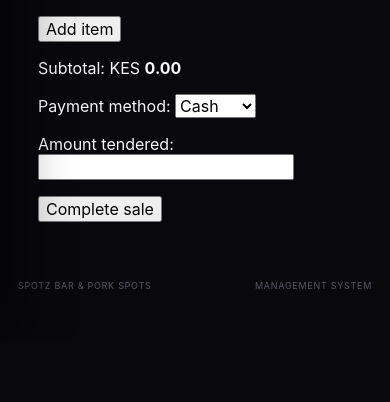
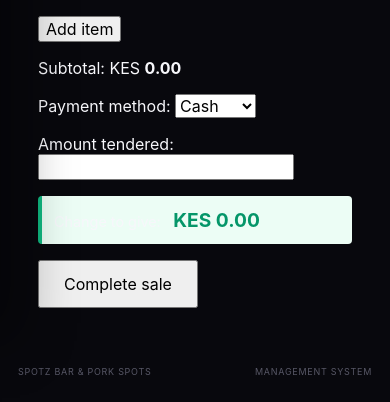
Before and after one commit to writershelp1990-dev/spotz_bar_pork_spots, a Django app: page /sales/ in a window 390 px wide. Shown: the part 503-905 px from the top of the page. Before the commit the page ends 792 px from the top, so only its background shows below. Run offline with Django 5.2, Linux system fonts and the light colour scheme; the visitor is signed in with stand-in values (Sample User, id 1); data comes from the database, SQL or seed files in the repository; data that the repository does not hold is empty.

Commit message:
Add M-Pesa STK Push flow to POS
Views:
- pos: branches on payment method — M-Pesa redirects to STK push,
  cash completes immediately with change calculation

POS template:
- Phone input shown when M-Pesa is selected
- 'Change to give' hint for cash payments (live-updated as cashier
  enters amount tendered)
- Change amount turns red if tendered < total

Model:
- Migration 0002: MpesaTransaction table

The full flow: cashier selects M-Pesa → enters customer phone → STK
push sent → customer enters PIN → callback confirms → sale paid.
In dev, MPESA_MOCK_MODE auto-succeeds after 6 seconds.

```diff
--- a/sales/templates/sales/pos.html
+++ b/sales/templates/sales/pos.html
@@ -17,7 +17,23 @@
   {{ form.items_json }}
   <p>{{ form.payment_method.label_tag }} {{ form.payment_method }}</p>
   <p>{{ form.amount_tendered.label_tag }} {{ form.amount_tendered }}</p>
-  <button type="submit">Complete sale</button>
+
+  <div id="mpesa-phone-field" style="display:none; margin-top:1rem; padding:1rem; border:1px solid #e5e7eb; border-radius:0.5rem; background:#fafafa;">
+    <p style="margin:0 0 0.5rem 0; font-weight:600;">Customer M-Pesa Phone Number</p>
+    <p style="margin:0 0 0.75rem 0; font-size:0.85rem; color:#666;">
+      Enter the customer phone (e.g., 0712345678). An STK prompt will be sent.
+    </p>
+    <input type="tel" name="phone_number" id="id_phone_number"
+           placeholder="0712345678" maxlength="15"
+           style="width:100%; padding:0.5rem; font-size:1rem; box-sizing:border-box;">
+  </div>
+
+  <div id="cash-change-hint" style="margin-top:0.75rem; padding:0.75rem; display:none; background:#ecfdf5; border-left:4px solid #10b981; border-radius:0.25rem;">
+    <span style="font-size:0.9rem;">Change to give:</span>
+    <strong id="cash-change-value" style="font-size:1.2rem; margin-left:0.5rem;">KES 0.00</strong>
+  </div>
+
+  <button type="submit" style="margin-top:1rem; padding:0.75rem 1.5rem; font-size:1rem;">Complete sale</button>
 </form>
 <script>
 (function () {
@@ -80,6 +96,46 @@
     }
   });
   if (products.length) addRow();
+
+  // ---- M-Pesa phone field toggle + cash change hint ----
+  const paymentSelect = document.querySelector("select[name='payment_method']");
+  const phoneField = document.getElementById("mpesa-phone-field");
+  const phoneInput = document.getElementById("id_phone_number");
+  const amountInput = document.querySelector("input[name='amount_tendered']");
+  const changeHint = document.getElementById("cash-change-hint");
+  const changeValue = document.getElementById("cash-change-value");
+
+  function updateChangeHint() {
+    const total = Number(document.getElementById("subtotal").textContent) || 0;
+    const tendered = Number(amountInput ? amountInput.value : 0) || 0;
+    const change = tendered - total;
+    if (changeValue) {
+      changeValue.textContent = "KES " + (change >= 0 ? change.toFixed(2) : "0.00");
+      changeValue.style.color = change >= 0 ? "#059669" : "#b91c1c";
+    }
+  }
+
+  function updatePaymentUI() {
+    const method = paymentSelect ? paymentSelect.value : "";
+    const isMpesa = method === "MPESA";
+    const isCash = method === "CASH";
+
+    if (phoneField) phoneField.style.display = isMpesa ? "block" : "none";
+    if (phoneInput) phoneInput.required = isMpesa;
+    if (changeHint) changeHint.style.display = isCash ? "block" : "none";
+    if (isCash) updateChangeHint();
+  }
+
+  if (paymentSelect) paymentSelect.addEventListener("change", updatePaymentUI);
+  if (amountInput) amountInput.addEventListener("input", updateChangeHint);
+
+  const _originalRefresh = refresh;
+  refresh = function () {
+    _originalRefresh();
+    if (paymentSelect && paymentSelect.value === "CASH") updateChangeHint();
+  };
+
+  updatePaymentUI();
 })();
 </script>
 {% endblock %}
--- a/sales/views.py
+++ b/sales/views.py
@@ -61,10 +61,26 @@ def pos(request):
                 operating_point=form.cleaned_data["operating_point"],
                 payment_method=form.cleaned_data["payment_method"],
                 amount_tendered=form.cleaned_data["amount_tendered"],
-                items_json=form.cleaned_data["items_json"]
+                items_json=form.cleaned_data["items_json"],
             )
-            messages.success(request, f"Sale {sale.sale_number} completed. Total KES {sale.total}; change KES {sale.change_due}.")
+
+            # M-Pesa: redirect to the STK-push screen instead of completing
+            if sale.payment_method == Sale.PaymentMethod.MPESA:
+                sale.customer_phone = (request.POST.get("phone_number") or "").strip()
+                sale.save(update_fields=["customer_phone"])
+                return redirect("sales:mpesa_pay", sale_id=sale.pk)
+
+            # Cash: complete immediately
+            sale.completed = True
+            sale.payment_status = Sale.PaymentStatus.PAID
+            sale.save(update_fields=["completed", "payment_status"])
+            messages.success(
+                request,
+                f"Sale {sale.sale_number} completed. "
+                f"Total KES {sale.total}; change KES {sale.change_due}.",
+            )
             return redirect("sales:receipt", sale_id=sale.pk)
+
         except (ValidationError, PermissionDenied) as exc:
             form.add_error(None, getattr(exc, "message", str(exc)))
     return render(request, "sales/pos.html", {
```
Also changed, not shown: sales/migrations/0002_mpesatransaction.py (added).
